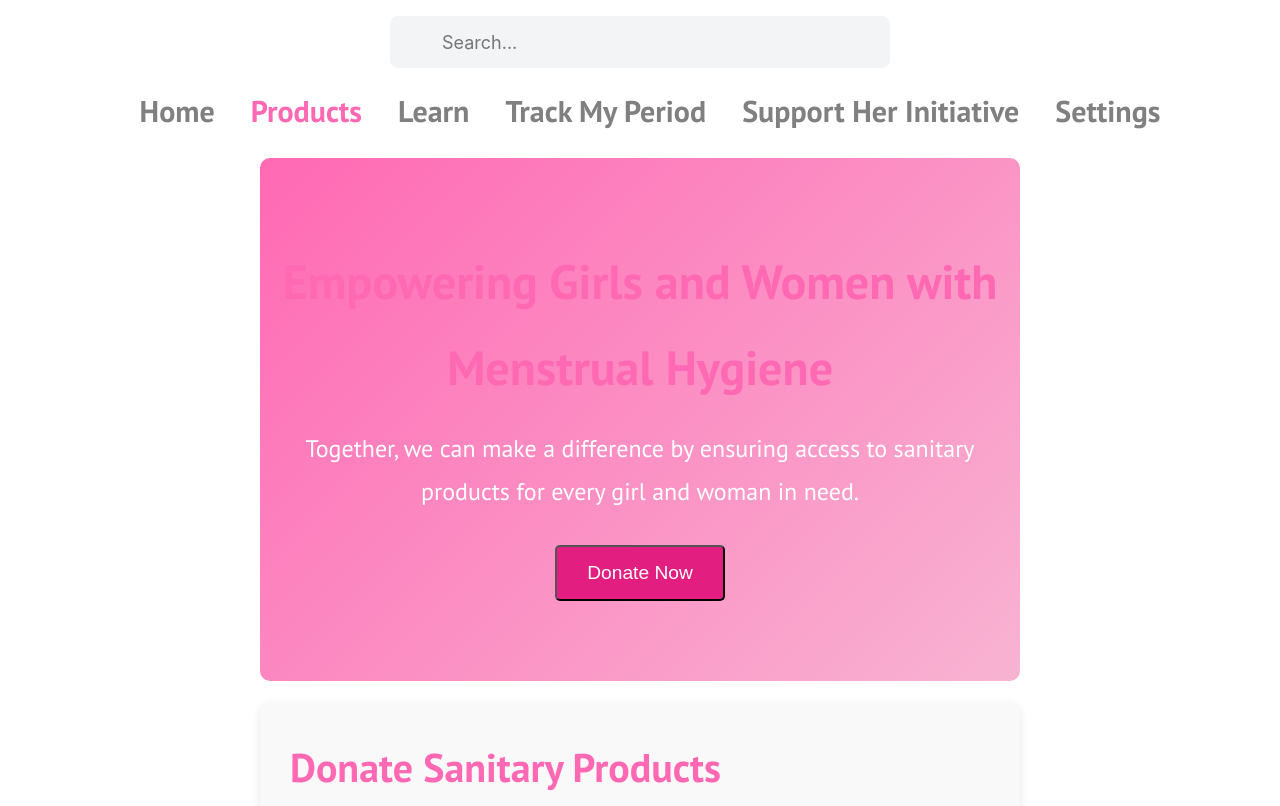
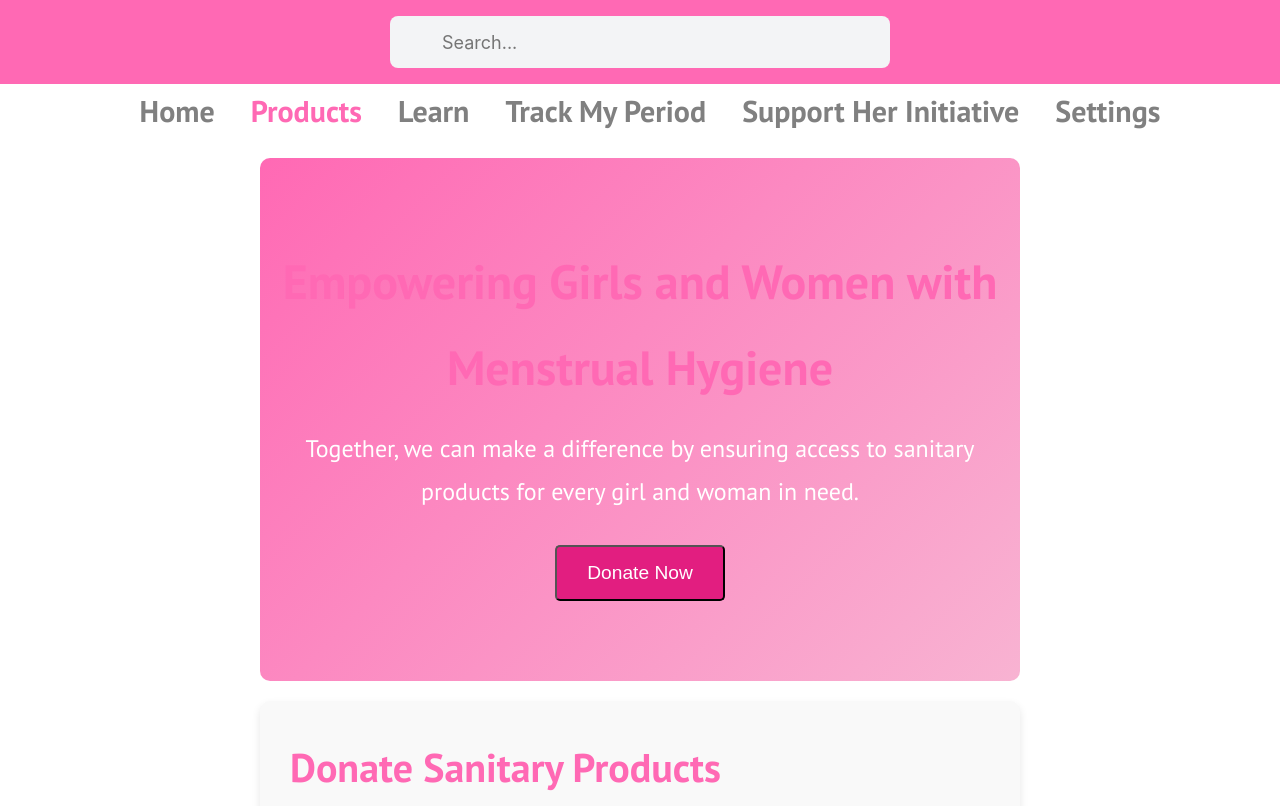
Before and after one commit to reaapunzell/Aquatutor, a plain HTML site: page donate.html in a window 1280 px wide. Shown: the top 806 px of the page. Drawn offline with Linux system fonts and the light colour scheme.

Commit message:
made changes

```diff
--- a/donate.html
+++ b/donate.html
@@ -37,14 +37,14 @@
         }
 
         header {
-            /* background-color: var(--primary-color);  */
+             background-color: var(--primary-color);
             color: white;
             text-align: center;
             padding: 1rem;
         }
 
         header {
-            /* background-color: var(--primary-color); */
+             background-color: var(--primary-color);
             color: white;
             text-align: horizontal;
             padding: 1rem;
```
